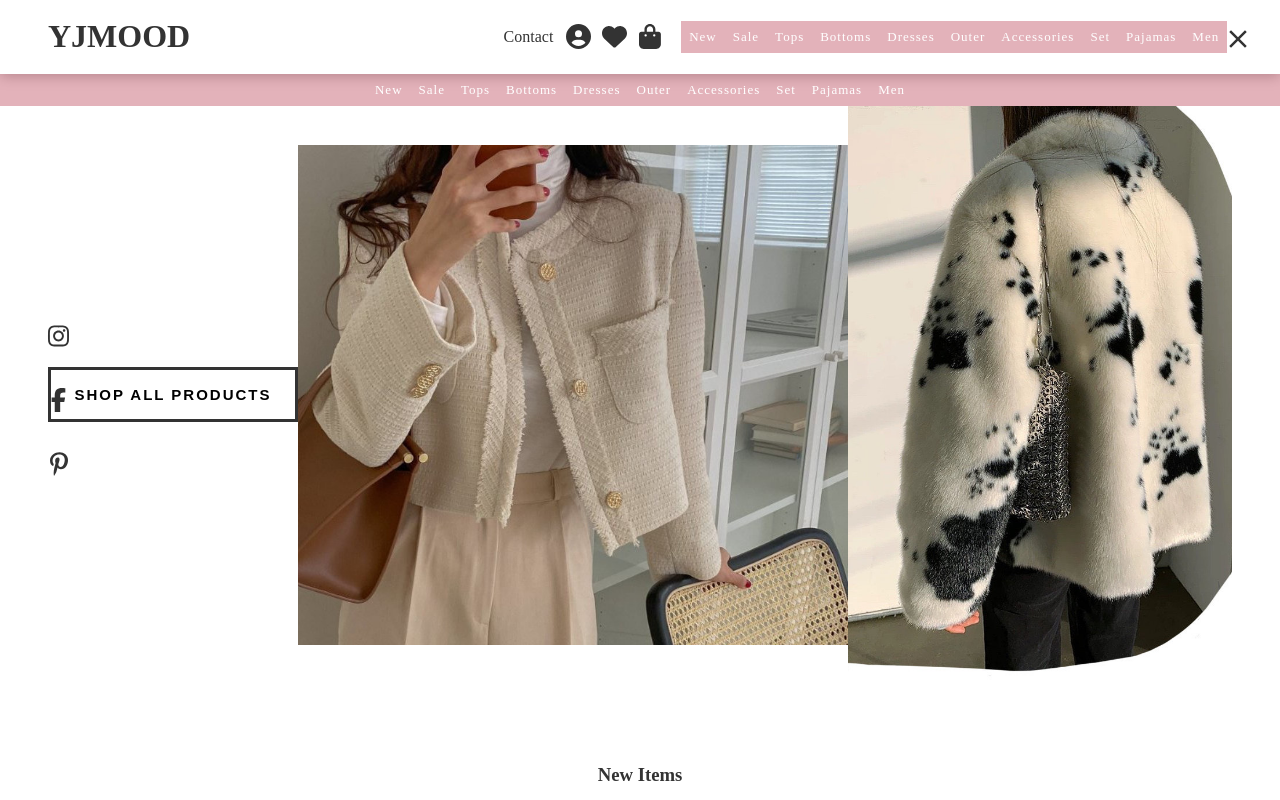
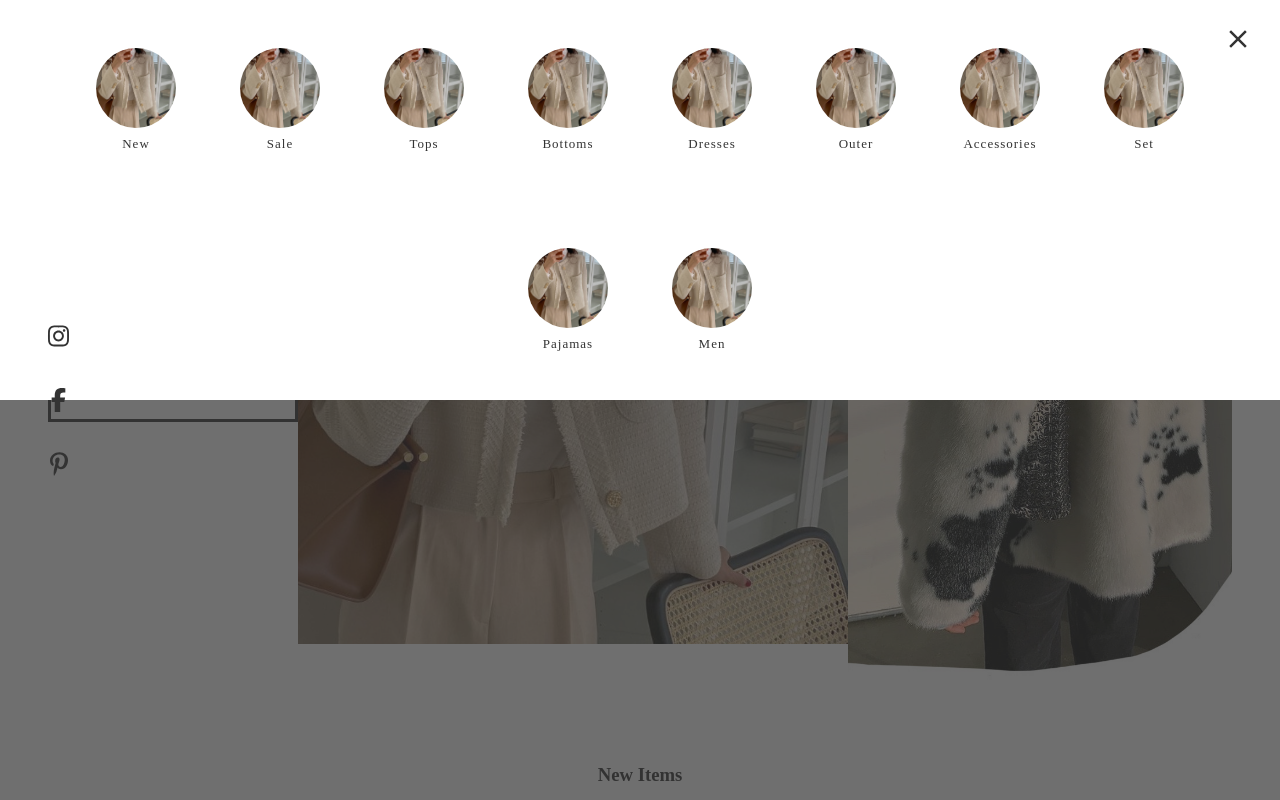
Before and after one commit to Yuuki915/YJMood, a React (Create React App) app: page / in a window 1280 px wide. Both pictures are taken after a click on the icon 1237 px from the left and 39 px from the top of the page. Shown: the top 800 px of the page. Built offline with nearby package versions, Linux system fonts and the light colour scheme.

Commit message:
done ham-menu

```diff
--- a/src/App.js
+++ b/src/App.js
@@ -39,5 +39,4 @@ export default function App() {
       </Router>
     </div>
   );
-
 }
--- a/src/components/header/Burger.js
+++ b/src/components/header/Burger.js
@@ -1,13 +1,12 @@
-// import { stack as Menu } from "react-burger-menu";
-
 import React from "react";
+import { useState } from "react";
+import Navbar from "./Navbar";
 import { CgMenuRightAlt } from "react-icons/cg";
 import { MdClose } from "react-icons/md";
-import { useState } from "react";
-import Navbar from "./Navbar";
 
 export default function Burger() {
   const [open, setOpen] = useState(false);
+  const hamClass = "ham-class";
 
   const openHamIcon = (
     <CgMenuRightAlt
@@ -26,18 +25,14 @@ export default function Burger() {
     />
   );
 
+  const closeMenu = () => setOpen(false);
+
   return (
     <div id="outer-container">
-      {/* <Menu
-        pageWrapId={"page-wrap"}
-        outerContainerId={"outer-container"}
-        right
-        width={280}
-        disableCloseOnEsc
-      /> */}
-
       {open ? closeHamIcon : openHamIcon}
-      {open && <Navbar />}
+      {open && (
+        <Navbar hamClass={hamClass} isMobile={true} closeMenu={closeMenu} />
+      )}
 
       <main id="page-wrap"></main>
     </div>
--- a/src/components/header/Header.css
+++ b/src/components/header/Header.css
@@ -25,14 +25,12 @@
   justify-content: right;
   align-items: center;
 }
-.ShoppingBtns div {
-  margin: 0.3rem;
+
+.login-btn {
+  margin: 0.5rem;
+  display: flex;
   align-items: center;
   cursor: pointer;
-}
-.login-btn {
-  display: flex;
-  align-items: center;
 }
 .login-icon,
 .cart-icon,
@@ -68,4 +66,53 @@
   position: fixed;
   right: 1.7rem;
   top: 1.5rem;
+  z-index: 3;
+  cursor: pointer;
 }
+.ham-class-dark {
+  position: fixed;
+  top: 0;
+  left: 0;
+  width: 100vw;
+  height: 100vh;
+  background-color: rgba(51, 51, 51, 0.7);
+  margin: 0;
+  cursor: default;
+}
+.ham-class {
+  position: fixed;
+  top: 0;
+  left: 0;
+  display: block;
+  width: 100%;
+  height: 50%;
+  padding: 0 3rem;
+  overflow: scroll;
+  background-color: #fff;
+  display: flex;
+  flex-wrap: wrap;
+  transition: 1s;
+}
+.ham-class-li {
+  display: flex;
+  flex-direction: column;
+  justify-content: center;
+  margin: 0;
+  margin: 0 2rem;
+  color: #333;
+}
+.ham-class-li a {
+  color: #333;
+  padding-top: 0.5rem;
+}
+.ham-img {
+  display: none;
+}
+.ham-class-img {
+  display: inline-block;
+  margin: 0 auto;
+  width: 80px;
+  height: 80px;
+  border-radius: 50%;
+  cursor: pointer;
+}
--- a/src/components/header/Navbar.js
+++ b/src/components/header/Navbar.js
@@ -1,18 +1,19 @@
 import React from "react";
 import { Link } from "react-router-dom";
+import hamImg from "../../images/pickup1.jpg";
 
-export default function Navbar() {
-  const navbar = [
-    "New",
-    "Sale",
-    "Tops",
-    "Bottoms",
-    "Dresses",
-    "Outer",
-    "Accessories",
-    "Set",
-    "Pajamas",
-    "Men",
+export default function Navbar(props) {
+  const navMenu = [
+    { menu: "New", hamImg: hamImg },
+    { menu: "Sale", hamImg: hamImg },
+    { menu: "Tops", hamImg: hamImg },
+    { menu: "Bottoms", hamImg: hamImg },
+    { menu: "Dresses", hamImg: hamImg },
+    { menu: "Outer", hamImg: hamImg },
+    { menu: "Accessories", hamImg: hamImg },
+    { menu: "Set", hamImg: hamImg },
+    { menu: "Pajamas", hamImg: hamImg },
+    { menu: "Men", hamImg: hamImg },
 
     // "19.99",
     // "Fast delivery",
@@ -20,10 +21,20 @@ export default function Navbar() {
 
   return (
     <nav className="navbar">
-      <ul className="navMenu">
-        {navbar.map((menu, id) => (
-          <li className="menu" key={id}>
-            <Link to={`/${menu}`}>{menu}</Link>
+      <div className={`${props.hamClass}-dark`} onClick={props.closeMenu}></div>
+      <ul className={`navMenu ${props.hamClass}`}>
+        {navMenu.map((nav, key) => (
+          <li
+            key={key}
+            className={`menu ${props.hamClass}-li`}
+            onClick={() => props.isMobile && props.closeMenu()}
+          >
+            <img
+              src={nav.hamImg}
+              alt=""
+              className={`ham-img ${props.hamClass}-img`}
+            />
+            <Link to={`/${nav.menu}`}>{nav.menu}</Link>
           </li>
         ))}
       </ul>
```
Also changed, not shown: src/components/header/ShoppingBtn.js (+0 -39 lines).
